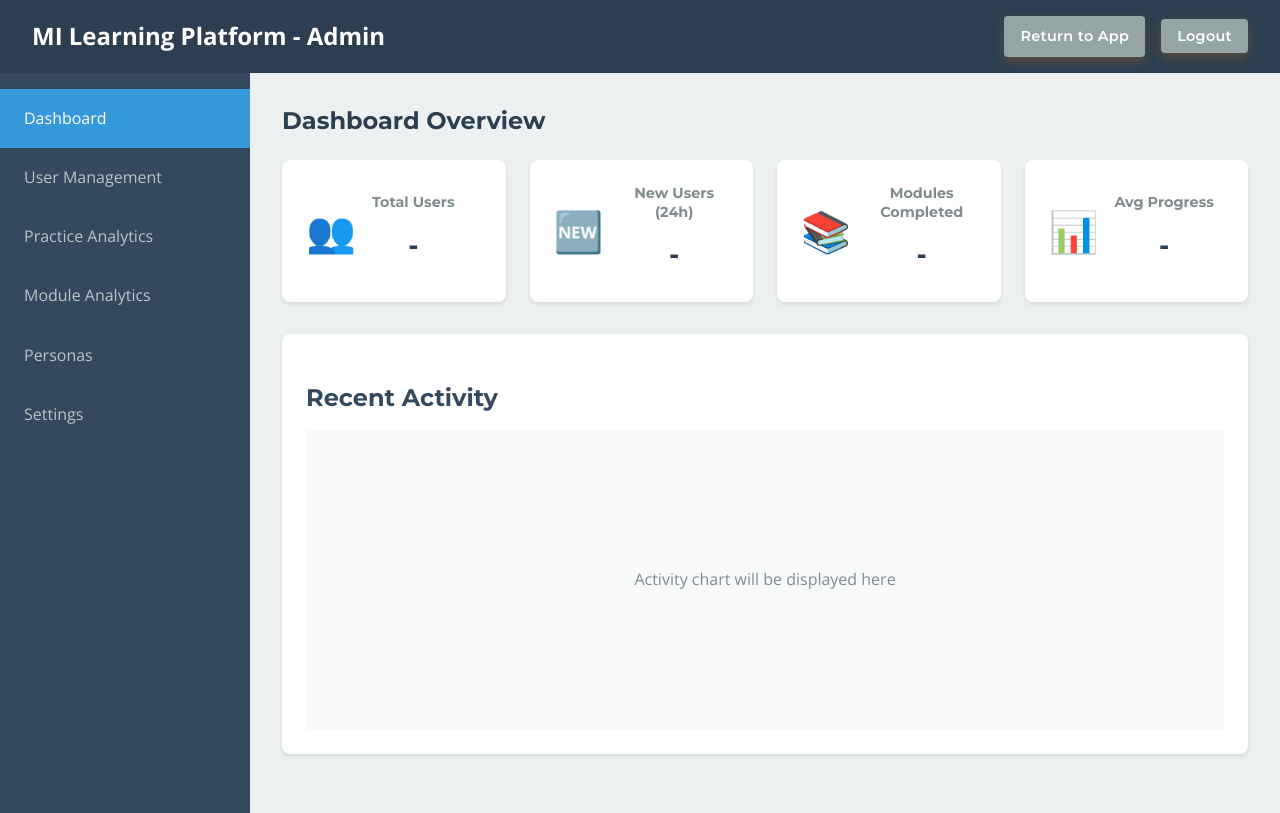
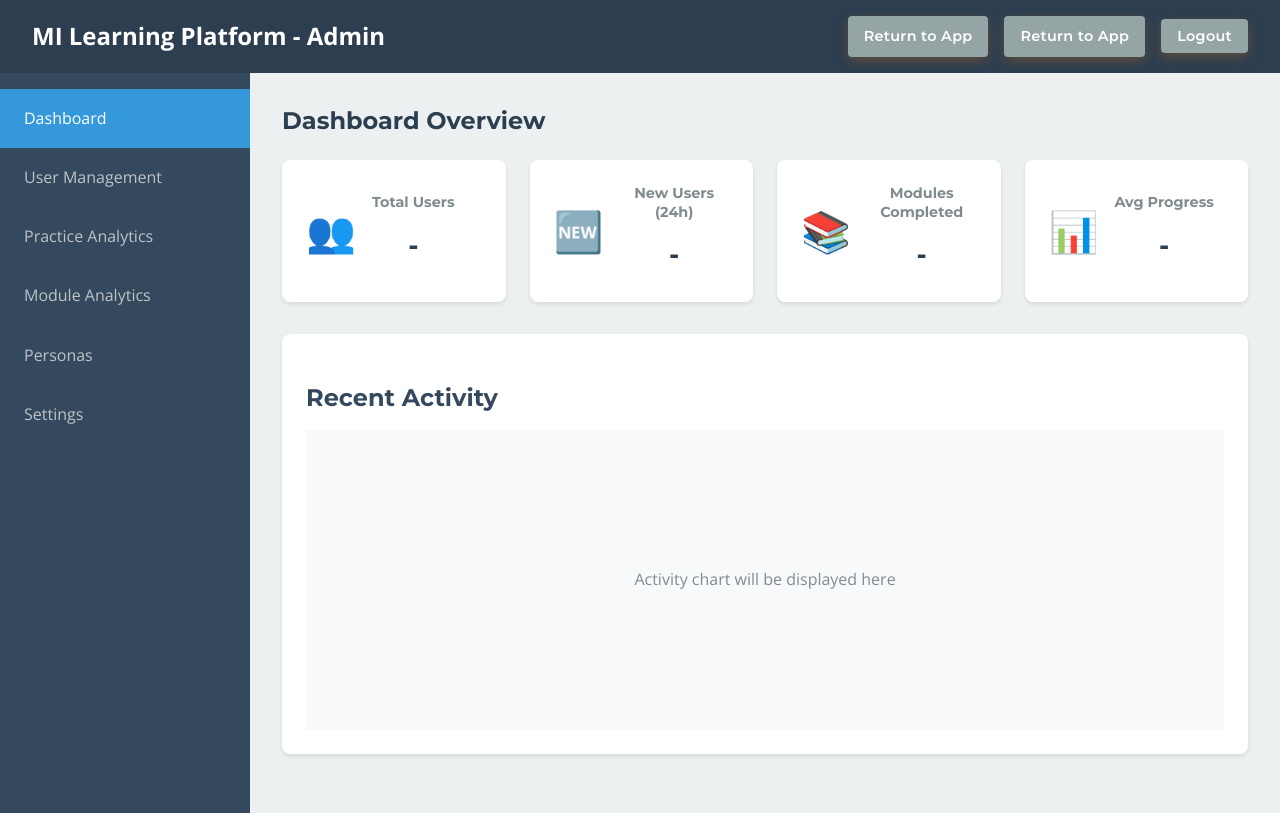
Before and after one commit to digeriuz77/2026-dojo-maps, a Python web app: template templates/admin.html in a window 1280 px wide. Run offline with Jinja, Linux system fonts and the light colour scheme; the template is opened without the code that fills it, so the values that code supplies are empty.

Commit message:
Fix missing currentUserEmail element in admin dashboard

```diff
--- a/static/css/admin.css
+++ b/static/css/admin.css
@@ -747,3 +747,11 @@ textarea.form-control {
 .empty-state p {
     font-size: 1.1rem;
 }
+.nav-user span {
+    color: #bdc3c7;
+}
+
+.user-email {
+    color: #ecf0f1;
+    margin-right: 1rem;
+}
--- a/templates/admin.html
+++ b/templates/admin.html
@@ -14,6 +14,8 @@
     <nav class="admin-nav">
         <div class="nav-brand">MI Learning Platform - Admin</div>
         <div class="nav-user">
+            <span id="currentUserEmail" class="user-email"></span>
+            <a href="/" class="btn btn-secondary">Return to App</a>
             <a href="/" class="btn btn-secondary">Return to App</a>
             <button onclick="logout()" class="btn btn-secondary">Logout</button>
         </div>
```
